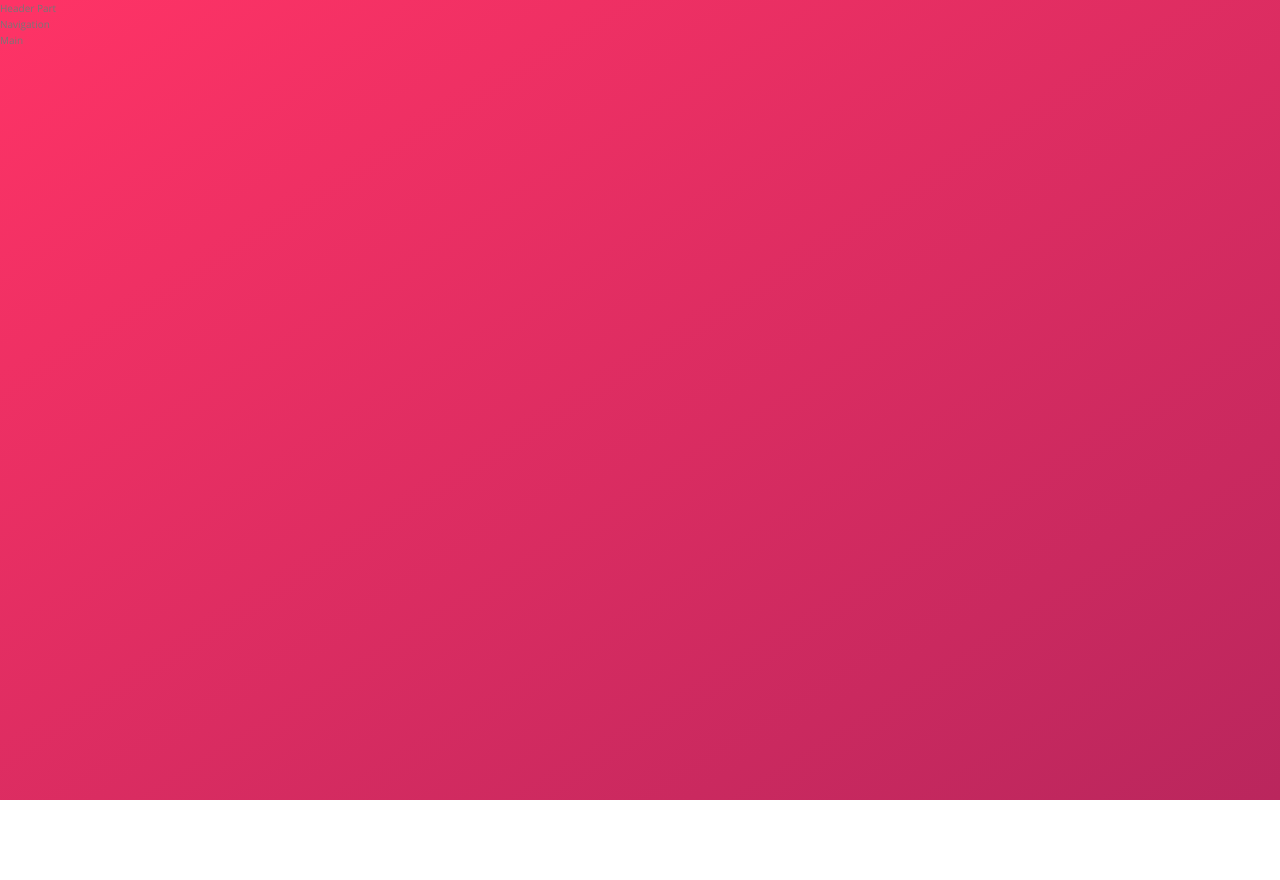
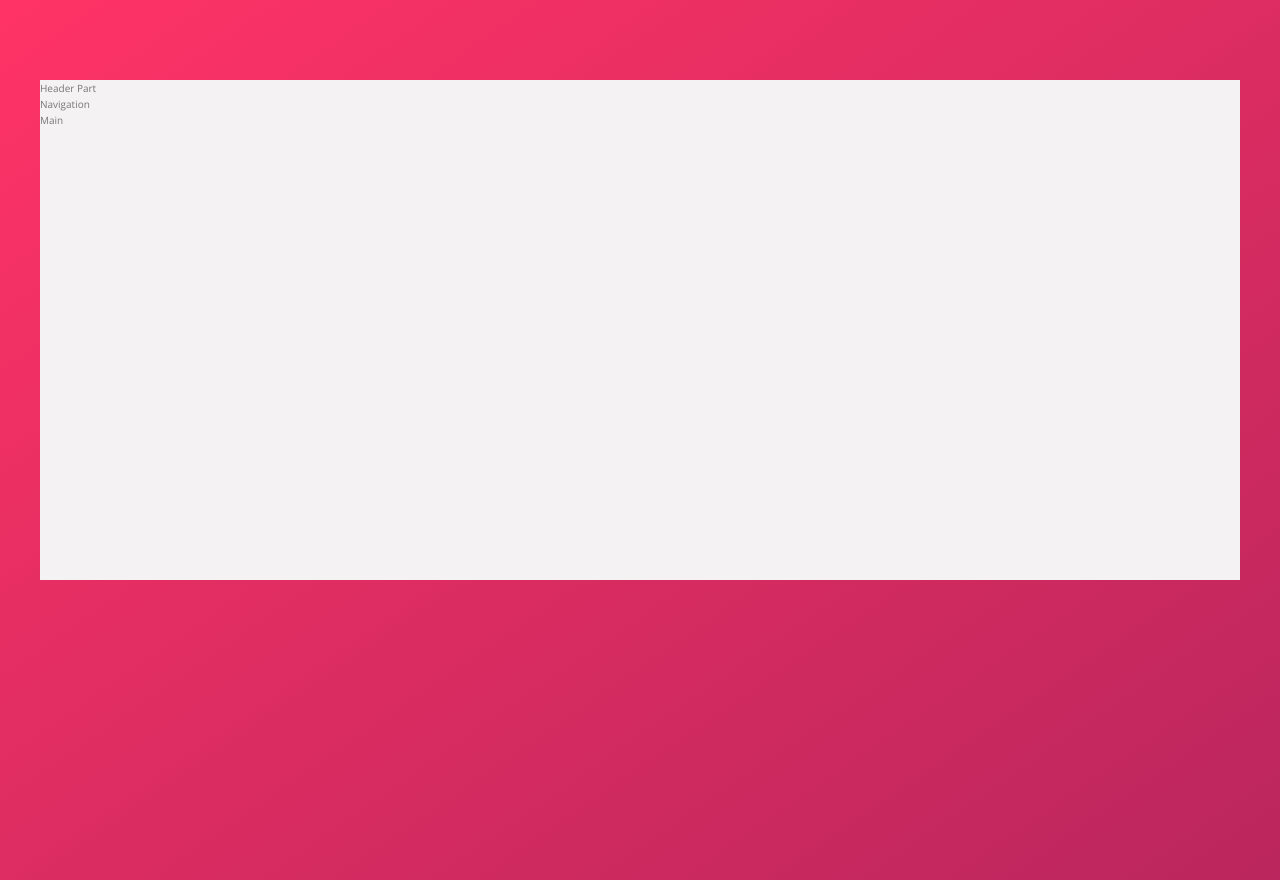
Before and after one commit to FoxyStoat/trillo-project, a website: page index.html in a window 1280 px wide. Before the commit the page ends 800 px from the top, so only its background shows below. Drawn offline with nearby package versions, Linux system fonts and the light colour scheme.

Commit message:
style: Add style to container

```diff
--- a/assets/sass/_base.scss
+++ b/assets/sass/_base.scss
@@ -12,6 +12,9 @@
   --color-grey-dark-1: #333;
   --color-grey-dark-2: #777;
   --color-grey-dark-3: #999;
+
+  // Box Shadow
+  --shadow-dark: box-shadow: 0 2rem 6rem reba(0, 0, 0, .3);
 }
 
 // Global Reset
--- a/assets/sass/_layout.scss
+++ b/assets/sass/_layout.scss
@@ -0,0 +1,24 @@
+.container {
+    max-width: 120rem;
+    margin: 8rem auto;
+    background-color: var(--color-grey-light-2);
+    box-shadow: var(--shadow-dark);
+
+    min-height: 50rem;
+}
+
+// .header {
+
+// }
+
+// .content {
+
+// }
+
+// .sidebar {
+
+// }
+
+// .hotel-view {
+
+// }
```
Also changed, not shown: assets/css/style.css.
